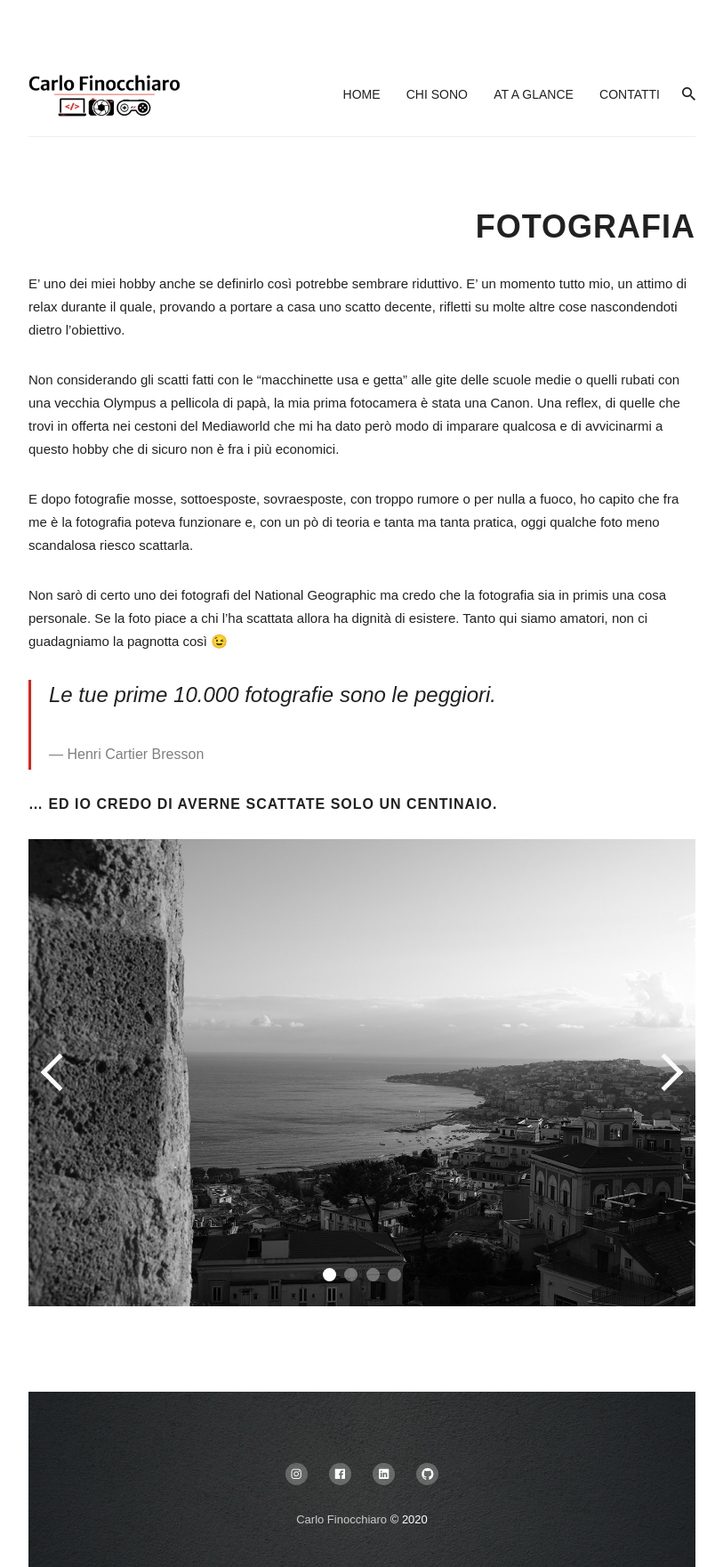
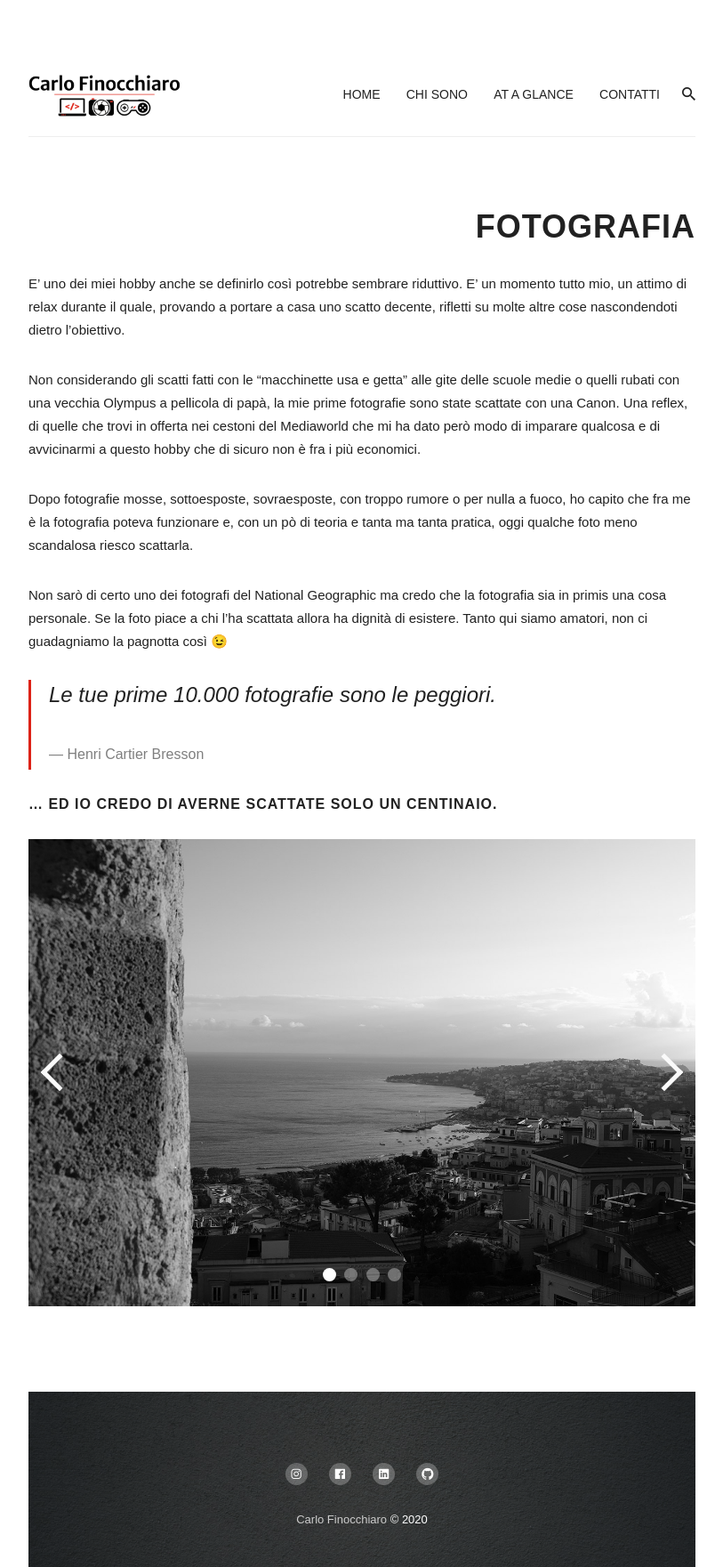
Before and after one commit to carlofinocchiaro/carlofinocchiaro.github.io, a Jekyll site: the page built from _pages/atAGlancePage/fotografia.md, in a window 1280 px wide. Shown: the whole page at 89% size, without its empty margins (233-1046 px from the left). Built offline with Jekyll 4.4.1, drawn with Linux system fonts in a browser that asks for light colours; nearby versions of some CDN libraries; emoji names are drawn with the system emoji font.

Commit message:
28.12.2020 - At a glance - Fotografia - 1

```diff
--- a/_pages/atAGlancePage/fotografia.md
+++ b/_pages/atAGlancePage/fotografia.md
@@ -6,9 +6,9 @@ permalink: /atAGlance/fotografia/
 
 E' uno dei miei hobby anche se definirlo così potrebbe sembrare riduttivo. E' un momento tutto mio, un attimo di relax durante il quale, provando a portare a casa uno scatto decente, rifletti su molte altre cose nascondendoti dietro l'obiettivo.
 
-Non considerando gli scatti fatti con le "macchinette usa e getta" alle gite delle scuole medie o quelli rubati con una vecchia Olympus a pellicola di papà, la mia prima fotocamera è stata una Canon. Una reflex, di quelle che trovi in offerta nei cestoni del Mediaworld che mi ha dato però modo di imparare qualcosa e di avvicinarmi a questo hobby che di sicuro non è fra i più economici.
+Non considerando gli scatti fatti con le "macchinette usa e getta" alle gite delle scuole medie o quelli rubati con una vecchia Olympus a pellicola di papà, la mie prime fotografie sono state scattate con una Canon. Una reflex, di quelle che trovi in offerta nei cestoni del Mediaworld che mi ha dato però modo di imparare qualcosa e di avvicinarmi a questo hobby che di sicuro non è fra i più economici.
 
-E dopo fotografie mosse, sottoesposte, sovraesposte, con troppo rumore o per nulla a fuoco, ho capito che fra me è la fotografia poteva funzionare e, con un pò di teoria e tanta ma tanta pratica, oggi qualche foto meno scandalosa riesco scattarla.
+Dopo fotografie mosse, sottoesposte, sovraesposte, con troppo rumore o per nulla a fuoco, ho capito che fra me è la fotografia poteva funzionare e, con un pò di teoria e tanta ma tanta pratica, oggi qualche foto meno scandalosa riesco scattarla.
 
 Non sarò di certo uno dei fotografi del National Geographic ma credo che la fotografia sia in primis una cosa personale. Se la foto piace a chi l'ha scattata allora ha dignità di esistere. Tanto qui siamo amatori, non ci guadagniamo la pagnotta così :wink:
 
```
